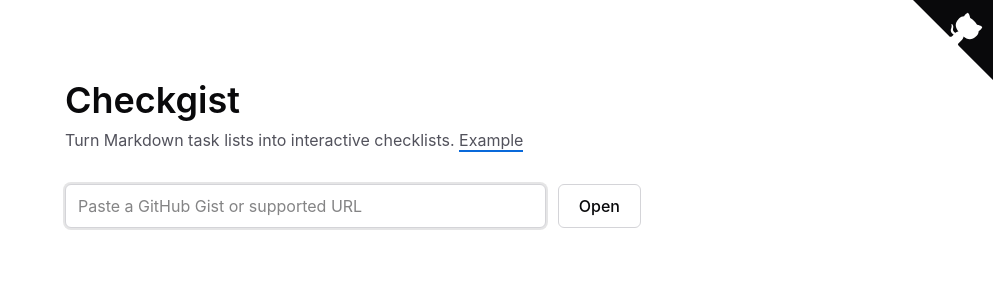
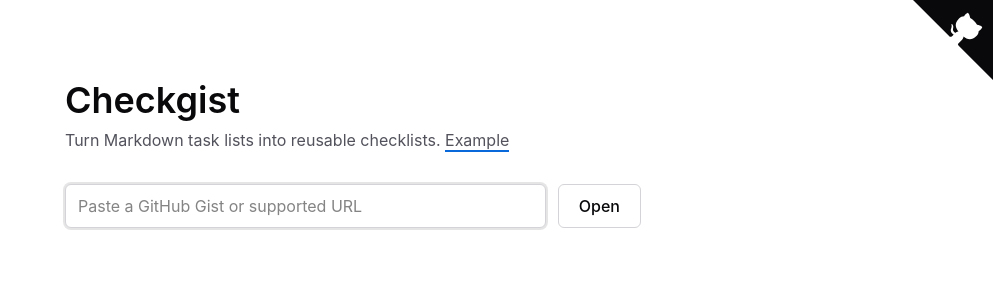
Before and after one commit to pongo/checkgist, a Vue app: page / in a window 1280 px wide. Shown: the top 300 px of the page, without its empty margins (287-1280 px from the left). Built offline with nearby package versions, Linux system fonts and the light colour scheme.

Commit message:
Update readme

```diff
--- a/src/pages/home/HomePage.vue
+++ b/src/pages/home/HomePage.vue
@@ -46,7 +46,7 @@ onMounted(() => {
       <div>
         <h1 class="text-4xl font-semibold tracking-normal">Checkgist</h1>
         <p class="mt-2 text-base text-zinc-600 dark:text-zinc-400">
-          Turn Markdown task lists into interactive checklists.
+          Turn Markdown task lists into reusable checklists.
           <RouterLink
             to="/gist.github.com/6850950b2f317048e6c59fe2878c1fda"
             class="border-b-2 border-[#0969da] hover:text-[#0969da] dark:border-[#4493f8] dark:hover:text-[#4493f8]"
```
Also changed, not shown: 1 other file (tests, documents, lock files or other folders).
